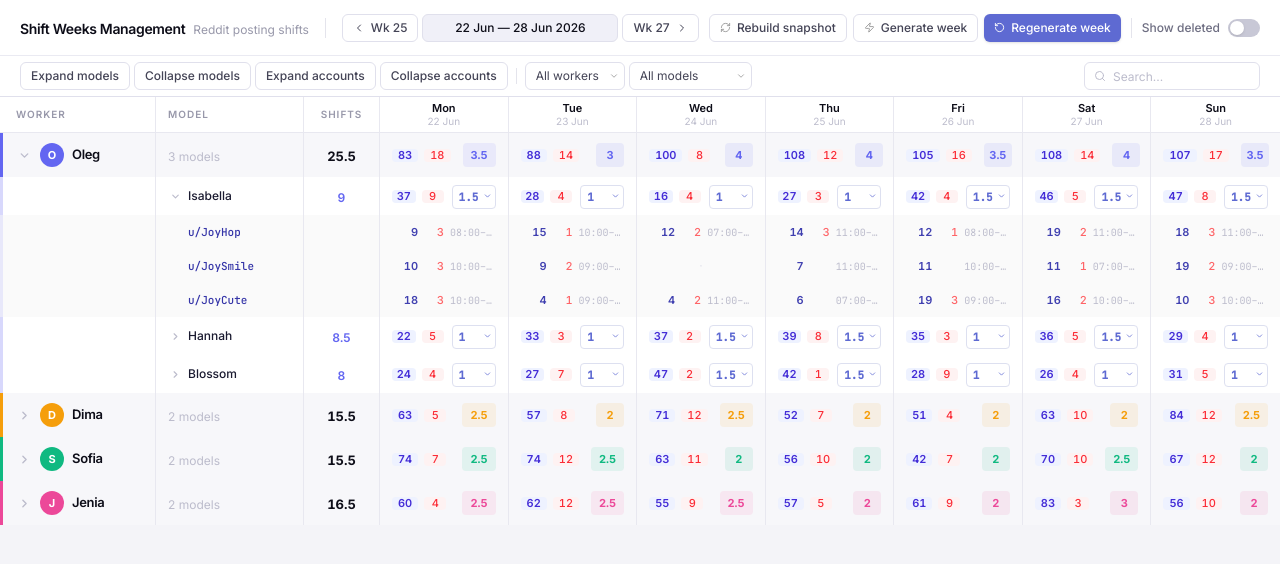
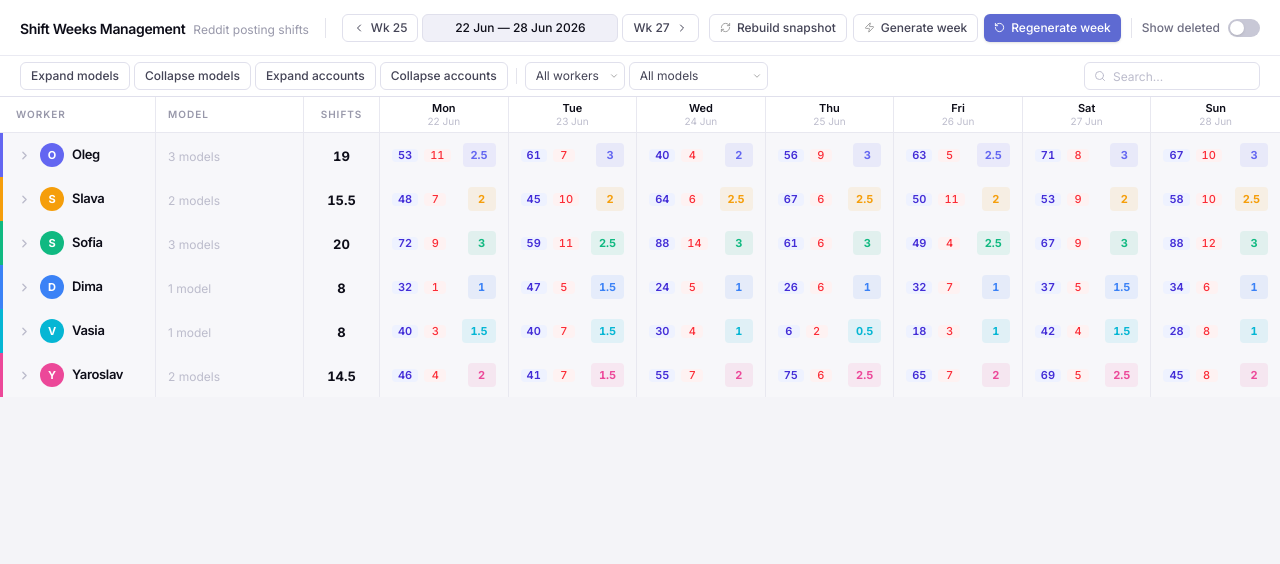
Before and after one commit to qwertychern404-design/site_shifts, a React (Vite) app: page / in a window 1280 px wide. Shown: the top 564 px of the page. Built offline with nearby package versions, Linux system fonts and the light colour scheme.

Commit message:
Update App.tsx

```diff
--- a/src/app/App.tsx
+++ b/src/app/App.tsx
@@ -80,40 +80,61 @@ function acct(username: string, banned = false): Account {
   };
 }
 
+// Helper: создаёт N аккаунтов с именами account_1, account_2, ...
+// bannedIndex (1-based) — номер аккаунта, который должен быть в бане
+function accts(count: number, bannedIndex?: number): Account[] {
+  return Array.from({ length: count }, (_, i) =>
+    acct(`u/account_${i + 1}`, bannedIndex === i + 1)
+  );
+}
+
 const DATA: Worker[] = [
   {
     id: "oleg", name: "Oleg", color: "#6366f1",
     models: [
-      { id: "oleg_isabella", name: "Isabella", shifts: [1, 1, 1, 1, 0.5, 0.5, 0], accounts: [acct("u/JoyHop"), acct("u/JoySmile"), acct("u/JoyCute")] },
-      { id: "oleg_hannah", name: "Hannah", shifts: [1, 0.5, 1, 1, 1, 0, 0], accounts: [acct("u/HannahRose"), acct("u/HannahBlue", true), acct("u/HannahGlow")] },
-      { id: "oleg_blossom", name: "Blossom", shifts: [0.5, 1, 0.5, 1, 0.5, 0, 0], accounts: [acct("u/BlossomPink"), acct("u/BlossomSky"), acct("u/BlossomVine")] },
+      { id: "oleg_isabella", name: "Isabella", shifts: [0, 0, 0, 0, 0, 0, 0], accounts: accts(2) },
+      { id: "oleg_missy", name: "Missy", shifts: [0, 0, 0, 0, 0, 0, 0], accounts: accts(2) },
+      { id: "oleg_ren", name: "Ren", shifts: [0, 0, 0, 0, 0, 0, 0], accounts: accts(1) },
     ],
   },
   {
-    id: "dima", name: "Dima", color: "#f59e0b",
+    id: "slava", name: "Slava", color: "#f59e0b",
     models: [
-      { id: "dima_luna", name: "Luna", shifts: [1, 1, 1, 0.5, 1, 0, 0], accounts: [acct("u/LunaStar"), acct("u/LunaMist"), acct("u/LunaDawn")] },
-      { id: "dima_vera", name: "Vera", shifts: [0.5, 1, 1, 1, 0, 0, 0], accounts: [acct("u/VeraLight"), acct("u/VeraWave", true), acct("u/VeraField")] },
+      { id: "slava_mimi", name: "Mimi", shifts: [0, 0, 0, 0, 0, 0, 0], accounts: accts(2) },
+      { id: "slava_kumi", name: "Kumi", shifts: [0, 0, 0, 0, 0, 0, 0], accounts: accts(3) },
     ],
   },
   {
     id: "sofia", name: "Sofia", color: "#10b981",
     models: [
-      { id: "sofia_mia", name: "Mia", shifts: [1, 1, 0.5, 1, 1, 0.5, 0], accounts: [acct("u/MiaSun"), acct("u/MiaCloud"), acct("u/MiaRain")] },
-      { id: "sofia_clara", name: "Clara", shifts: [1, 0.5, 1, 0.5, 1, 0, 0], accounts: [acct("u/ClaraBell"), acct("u/ClaraHill"), acct("u/ClaraFox")] },
+      { id: "sofia_juno", name: "Juno", shifts: [0, 0, 0, 0, 0, 0, 0], accounts: accts(2) },
+      { id: "sofia_hazel", name: "Hazel", shifts: [0, 0, 0, 0, 0, 0, 0], accounts: accts(3) },
+      { id: "sofia_blake", name: "Blake", shifts: [0, 0, 0, 0, 0, 0, 0], accounts: accts(2, 1) },
     ],
   },
   {
-    id: "jenia", name: "Jenia", color: "#ec4899",
+    id: "dima", name: "Dima", color: "#3b82f6",
     models: [
-      { id: "jenia_iris", name: "Iris", shifts: [1, 1, 1, 1, 0.5, 0, 0], accounts: [acct("u/IrisViolet"), acct("u/IrisMorning"), acct("u/IrisDew")] },
-      { id: "jenia_nova", name: "Nova", shifts: [0.5, 0.5, 1, 0, 0, 0, 0], accounts: [acct("u/NovaBlaze"), acct("u/NovaFlash"), acct("u/NovaSpark")] },
+      { id: "dima_coco", name: "Coco", shifts: [0, 0, 0, 0, 0, 0, 0], accounts: accts(3) },
     ],
   },
   {
-    id: "alex", name: "Alex", color: "#8b5cf6", deleted: true,
+    id: "vasia", name: "Vasia", color: "#06b6d4",
     models: [
-      { id: "alex_ruby", name: "Ruby", shifts: [0, 0, 0, 0, 0, 0, 0], accounts: [acct("u/RubyRed"), acct("u/RubyGem")] },
+      { id: "vasia_kitty", name: "Kitty", shifts: [0, 0, 0, 0, 0, 0, 0], accounts: accts(3) },
+    ],
+  },
+  {
+    id: "yaroslav", name: "Yaroslav", color: "#ec4899",
+    models: [
+      { id: "yaroslav_ariana", name: "Ariana", shifts: [0, 0, 0, 0, 0, 0, 0], accounts: accts(3) },
+      { id: "yaroslav_maddie", name: "Maddie", shifts: [0, 0, 0, 0, 0, 0, 0], accounts: accts(2) },
+    ],
+  },
+  {
+    id: "nastia", name: "Nastia", color: "#8b5cf6", deleted: true,
+    models: [
+      { id: "nastia_ruby", name: "Ruby", shifts: [0, 0, 0, 0, 0, 0, 0], accounts: accts(2) },
     ],
   },
 ];
@@ -123,7 +144,7 @@ const DATA: Worker[] = [
 function minT(a: string, b: string) { return a < b ? a : b; }
 function maxT(a: string, b: string) { return a > b ? a : b; }
 
-// Fixed autoShift — correctly maps post counts to shift values
+// autoShift — maps post counts to shift values
 // 0 posts       → 0 shifts
 // 1–15 posts    → 0.5 shifts
 // 16–35 posts   → 1 shift
@@ -152,7 +173,6 @@ function modelDayAgg(model: CRMModel, d: number, shifts: ShiftsMap) {
     deleted: days.reduce((s, x) => s + x.deleted, 0),
     start: days.reduce((s, x) => minT(s, x.start), days[0].start),
     end: days.reduce((s, x) => maxT(s, x.end), days[0].end),
-    // Use stored override if present, otherwise compute from posts
     shift: shifts[`${model.id}_${d}`] !== undefined
       ? shifts[`${model.id}_${d}`]
       : modelDayAutoShift(model, d),
@@ -367,8 +387,9 @@ function Tooltip({ tip }: { tip: TooltipState }) {
 // Main App
 
 export default function App() {
-  const [expandedWorkers, setExpandedWorkers] = useState<Set<string>>(new Set(["oleg"]));
-  const [expandedModels, setExpandedModels] = useState<Set<string>>(new Set(["oleg_isabella"]));
+  // По умолчанию всё свёрнуто
+  const [expandedWorkers, setExpandedWorkers] = useState<Set<string>>(new Set());
+  const [expandedModels, setExpandedModels] = useState<Set<string>>(new Set());
   const [showDeleted, setShowDeleted] = useState(false);
   const [currentWeek, setCurrentWeek] = useState(26);
   const [workerFilter, setWorkerFilter] = useState("all");
@@ -791,7 +812,6 @@ function ModelSection({
         {/* Day cells — model level */}
         {DAYS_SHORT.map((_, d) => {
           const s = modelDayAgg(model, d, shifts);
-          // Effective shift: manual override takes priority, else compute from posts
           const shiftVal = shifts[`${model.id}_${d}`] !== undefined
             ? shifts[`${model.id}_${d}`]
             : modelDayAutoShift(model, d);
```
